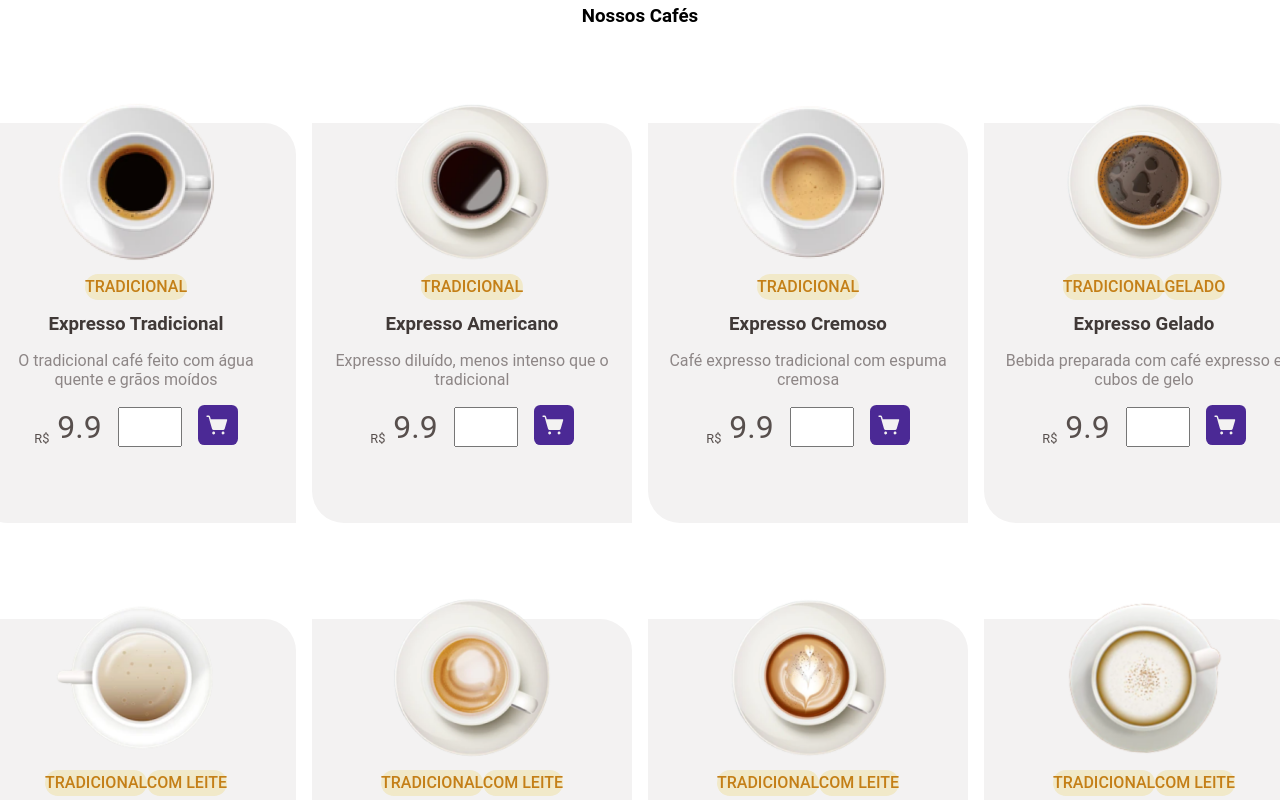
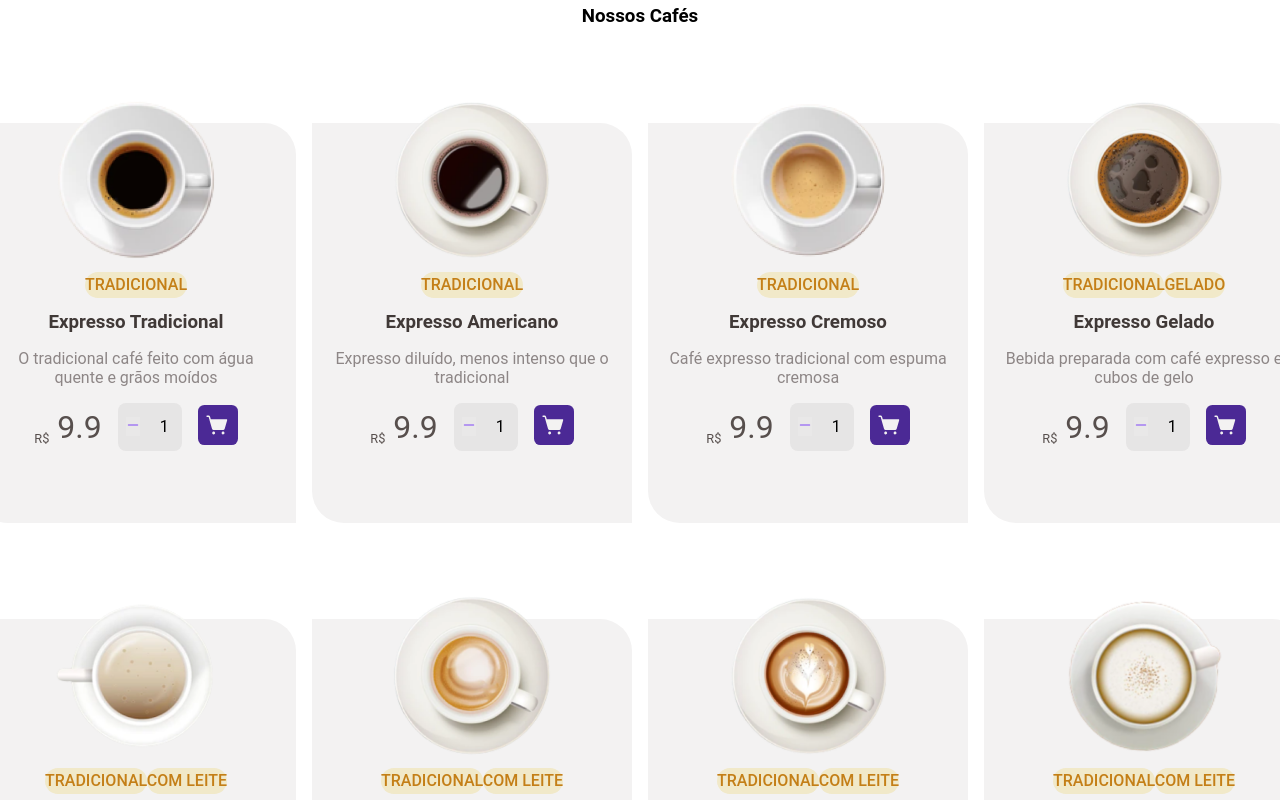
Before and after one commit to FeBotero/CoffeeDelivery, a React (Vite) app: page / in a window 1280 px wide. Shown: the part 740-1540 px from the top of the page. Built offline with nearby package versions, Linux system fonts and the light colour scheme.

Commit message:
update inputNumber, resolve question props

```diff
--- a/src/componets/Card/CardCoffee.tsx
+++ /dev/null
@@ -1,35 +0,0 @@
-import BuyButton from "../../assets/BuyButton.svg"
-import { BuyContainer, CardContainer } from "./style"
-export function CardCooffee({ img, nome, description, price, tipos }: any) {
-  return (
-    <CardContainer>
-      <div className="showCoffee">
-
-        <img src={img} alt={nome} />
-
-        <div>
-          {
-            tipos.map((tipo:any) => (
-              <span>{tipo}</span>
-            ))
-          }
-        </div>
-
-
-
-
-      </div>
-      <div className="coffee">
-        <h3>{nome}</h3>
-        <p>{description}</p>
-      </div>
-      <BuyContainer>
-        <div className="priceProduct"><span>R$ </span>{price}</div>
-        <div className="qtdProduct"><input type="number" name="quantidade" /></div>
-        <div className="buy">
-          <button><img src={BuyButton} alt="" /></button>
-        </div>
-      </BuyContainer>
-    </CardContainer>
-  )
-}
--- a/src/componets/Header/style.ts
+++ b/src/componets/Header/style.ts
@@ -5,6 +5,7 @@
   justify-content: space-between;
   margin-inline: 5rem;
   padding: 1rem;
+
 
 `
 export const BuyUser = styled.div`
--- a/src/componets/InputNumber/index.tsx
+++ b/src/componets/InputNumber/index.tsx
@@ -1,33 +1,27 @@
-import { useState } from "react";
+
 import { InputContainer } from "./style";
 
 import { Minus, Plus } from "@phosphor-icons/react";
 
-export function InputNumber() {
-  const [count, setCount] = useState(1)
+interface QTDProps{
+  onIncrase:()=>void;
+  onDecrase:()=>void;
+  quantity:number;
+}
 
-  function increment() {
-    setCount(count + 1)
-  }
+export function InputNumber({onIncrase,onDecrase,quantity}:QTDProps)  {
 
-  function decrement() {
-    if(count>1){
-      setCount(count - 1)
-    }else{
-      ""
-    }
-  }
   return (
     <InputContainer>
-      <div className="sets" onClick={decrement}>
-          <Minus size={24} />
+      <button className="sets" disabled={quantity<=1} onClick={onDecrase}>
+          <Minus size={14} />
+      </button>
+      <div>
+        <input type="number" value={quantity}  />
       </div>
-      <div>
-        {count}
-      </div>
-      <div className="sets" onClick={increment}>
-        <Plus size={24} />
-      </div>
+      <button className="sets" disabled={quantity>=20}  onClick={onIncrase}>
+        <Plus size={14}  />
+      </button>
 
 
     </InputContainer>
--- a/src/componets/InputNumber/style.ts
+++ b/src/componets/InputNumber/style.ts
@@ -9,7 +9,7 @@
   height: 3rem;
   align-items: center;
   justify-content: space-between;
-  width: 7rem;
+  width: 5vw;
   font-weight: bold;
   font-size: large;
   padding: 0.5rem;
@@ -20,18 +20,23 @@
     height: 100%;
 
   }
-
   img{
     height: 1rem;
   }
+
+  input[type=number]{
+    appearance: textfield;
+    -moz-appearance: textfield;
+    background-color: transparent;
+    border: 0;
+    text-align: center;
+    width: 1.5rem;
+  }
   .sets{
-
+    border: 0;
     color: ${props=>props.theme["purple"]};
     cursor: pointer;
 
+  }
 
-  }
-  .count{
-    color: ${props=>props.theme["base-title"]};
-  }
 `
--- a/src/layout/style.ts
+++ b/src/layout/style.ts
@@ -8,7 +8,7 @@
 
   .header{
     position: fixed;
-    background: white;
+    background: ${props=>props.theme["white"]};
     top: 0;
     left: 0;
     right: 0;
--- a/src/pages/Delivery/style.ts
+++ b/src/pages/Delivery/style.ts
@@ -4,6 +4,7 @@
   display: flex;
   justify-content: center;
   gap: 1rem;
+  margin-top: 5rem;
 `
 export const TypeContent= styled.div`
   display: flex;
--- /dev/null
+++ b/src/pages/Home/components/Card/CardCoffee.tsx
@@ -0,0 +1,56 @@
+import { useState } from "react";
+import BuyButton from "../../../../assets/BuyButton.svg"
+import { InputNumber } from "../../../../componets/InputNumber"
+import { BuyContainer, CardContainer } from "./style"
+
+export interface ICardCoofee {
+  img:string;
+  nome:string;
+  description:string;
+  price:number;
+  types:string[]
+}
+
+export function CardCooffee({ img, nome, description, price, types }: ICardCoofee) {
+  const [quantity,setQuantity]=useState(1)
+
+
+  function handleIncrese(){
+    setQuantity(state=>state+1)
+  }
+  function handleDecrase(){
+    setQuantity(state=>state-1)
+  }
+
+  return (
+    <CardContainer>
+      <div className="showCoffee">
+        <img src={img} alt={nome} />
+        <div>
+          {
+            types.map((type:string) => (
+              <span>{type}</span>
+            ))
+          }
+        </div>
+      </div>
+      <div className="coffee">
+        <h3>{nome}</h3>
+        <p>{description}</p>
+      </div>
+      <BuyContainer>
+        <div className="priceProduct"><span>R$ </span>{price}</div>
+        <div className="qtdProduct">
+          <InputNumber
+            onIncrase={handleIncrese}
+            onDecrase={handleDecrase}
+            quantity={quantity}
+          />
+          </div>
+        <div className="buy">
+          <button><img src={BuyButton} alt="" /></button>
+        </div>
+      </BuyContainer>
+    </CardContainer>
+  )
+}
--- a/src/pages/Home/index.tsx
+++ b/src/pages/Home/index.tsx
@@ -4,10 +4,8 @@
 import IconCar from "../../assets/IconCar.svg"
 import IconCoffee from "../../assets/IconCoffee.svg"
 import IconTime from "../../assets/IconTime.svg"
-import { CardCooffee } from "../../componets/Card/CardCoffee";
+import { CardCooffee } from "./components/Card/CardCoffee";
 import { Cafes } from "../../utils/utils";
-
-
 
 
 
@@ -40,7 +38,7 @@
 
           {
             Cafes.map(cafe => (
-              <CardCooffee img={cafe.img} nome={cafe.nome} description={cafe.descricao} price={cafe.valor} tipos={cafe.tipos}/>
+              <CardCooffee img={cafe.img} nome={cafe.nome} description={cafe.descricao} price={cafe.valor} types={cafe.tipos}/>
             ))
           }
 
```
Also changed, not shown: src/pages/Home/components/Card/style.ts (renamed from src/componets/Card/style.ts).
